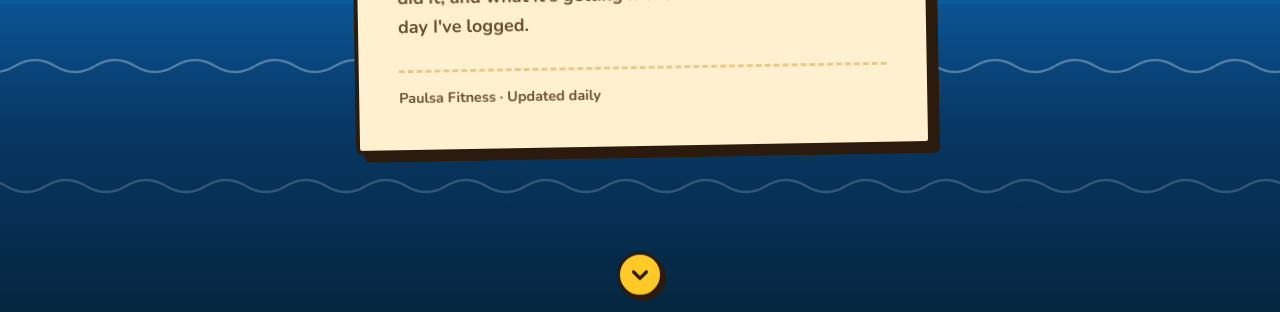
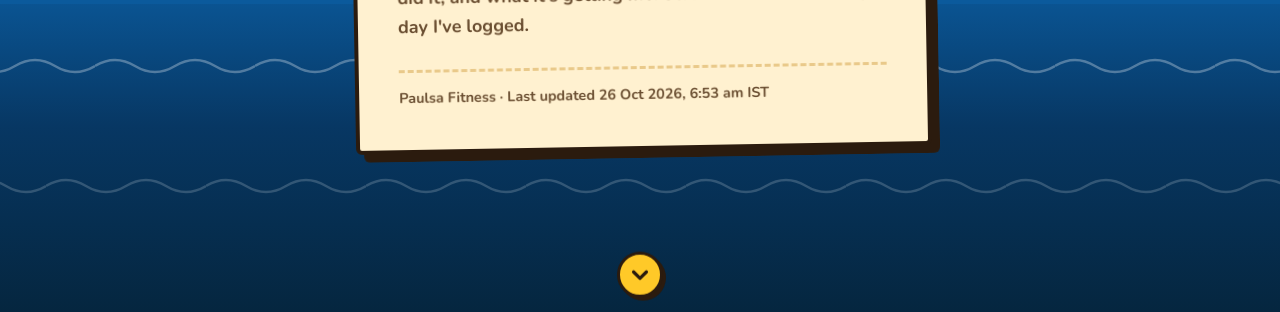
Before and after one commit to paul-son-j/fitness-site, a plain HTML site: page index.html in a window 1280 px wide. Shown: the part 488-800 px from the top of the page. Drawn offline with nearby package versions, Linux system fonts and the light colour scheme.

Commit message:
Show last-updated time in the footer
Replaces 'Updated daily' with the time the log was last updated, read from updated_at in data/log.json (falls back to the latest logged day). Share image footer now shows just the site name.

Co-Authored-By: Claude Opus 5.5 <noreply@anthropic.com>
Claude-Session: https://claude.ai/code/session_01ThyPrhtF8iG5xAAnmKJbX2

```diff
--- a/data/log.json
+++ b/data/log.json
@@ -1,4 +1,5 @@
 {
+  "updated_at": "2026-10-26T06:53:00+05:30",
   "days": {
     "2026-10-23": {
       "status": "workout",
--- a/index.html
+++ b/index.html
@@ -374,7 +374,7 @@
     <p class="kicker">Daily fitness journal</p>
     <h1 class="comic">Welcome, I'm Paulson.</h1>
     <p>This is where I'll share my daily training: what I did, why I did it, and what it's getting me. Scroll down to see every day I've logged.</p>
-    <footer>Paulsa Fitness · Updated daily</footer>
+    <footer>Paulsa Fitness<span id="last-updated"></span></footer>
   </main>
   <a class="scroll-cue" href="#tracker" aria-label="Scroll to the training tracker">
     <svg viewBox="0 0 24 24" fill="none" stroke="#2B1B0E" stroke-width="3.5" stroke-linecap="round" stroke-linejoin="round" aria-hidden="true"><path d="M5 9l7 7 7-7"/></svg>
@@ -834,6 +834,17 @@
     .then((r) => r.json())
     .then((data) => {
       log = data.days || {};
+      // Footer: when the log was last updated (falls back to the latest logged day)
+      const stamp = data.updated_at ? new Date(data.updated_at) : null;
+      const latest = Object.keys(log).sort().pop();
+      let when = "";
+      if (stamp && !isNaN(stamp)) {
+        when = stamp.toLocaleString("en-IN", { day: "numeric", month: "short", year: "numeric", hour: "numeric", minute: "2-digit", hour12: true, timeZone: "Asia/Kolkata" }) + " IST";
+      } else if (latest) {
+        const [ly, lm, ld] = latest.split("-").map(Number);
+        when = new Date(ly, lm - 1, ld).toLocaleDateString("en-IN", { day: "numeric", month: "short", year: "numeric" });
+      }
+      if (when) document.getElementById("last-updated").textContent = ` · Last updated ${when}`;
       const dates = Object.keys(log).sort();
       if (dates.length) { const [fy, fm] = dates[0].split("-").map(Number); firstMonth = new Date(fy, fm - 1, 1); }
       document.getElementById("empty-note").hidden = dates.length > 0;
```
Also changed, not shown: og-image.png.
